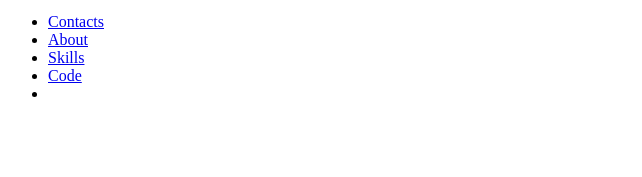
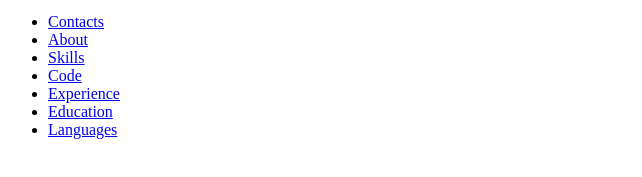
Before and after one commit to SergeySamoff/rsschool-cv, a plain HTML site: page index.html in a window 1280 px wide. Shown: the part 29-206 px from the top of the page, without its empty margins (0-642 px from the left). Drawn offline with Linux system fonts and the light colour scheme.

Commit message:
docs:add nav-list

```diff
--- a/index.html
+++ b/index.html
@@ -27,8 +27,9 @@
                 <li class="nav-item"><a href="#about" class="nav-link">About</a></li>
                 <li class="nav-item"><a href="#skills" class="nav-link">Skills</a></li>
                 <li class="nav-item"><a href="#code" class="nav-link">Code</a></li>
-                <li class="nav-item"><a href="#</li>
-
+                <li class="nav-item"><a href="#experience" class="nav-link">Experience</a></li>
+                <li class="nav-item"><a href="#education" class="nav-link">Education</a></li>
+                <li class="nav-item"><a href="#education" class="nav-link">Languages</a></li>
             </ul>
         </nav>
         <div class=" container"></div>
```
